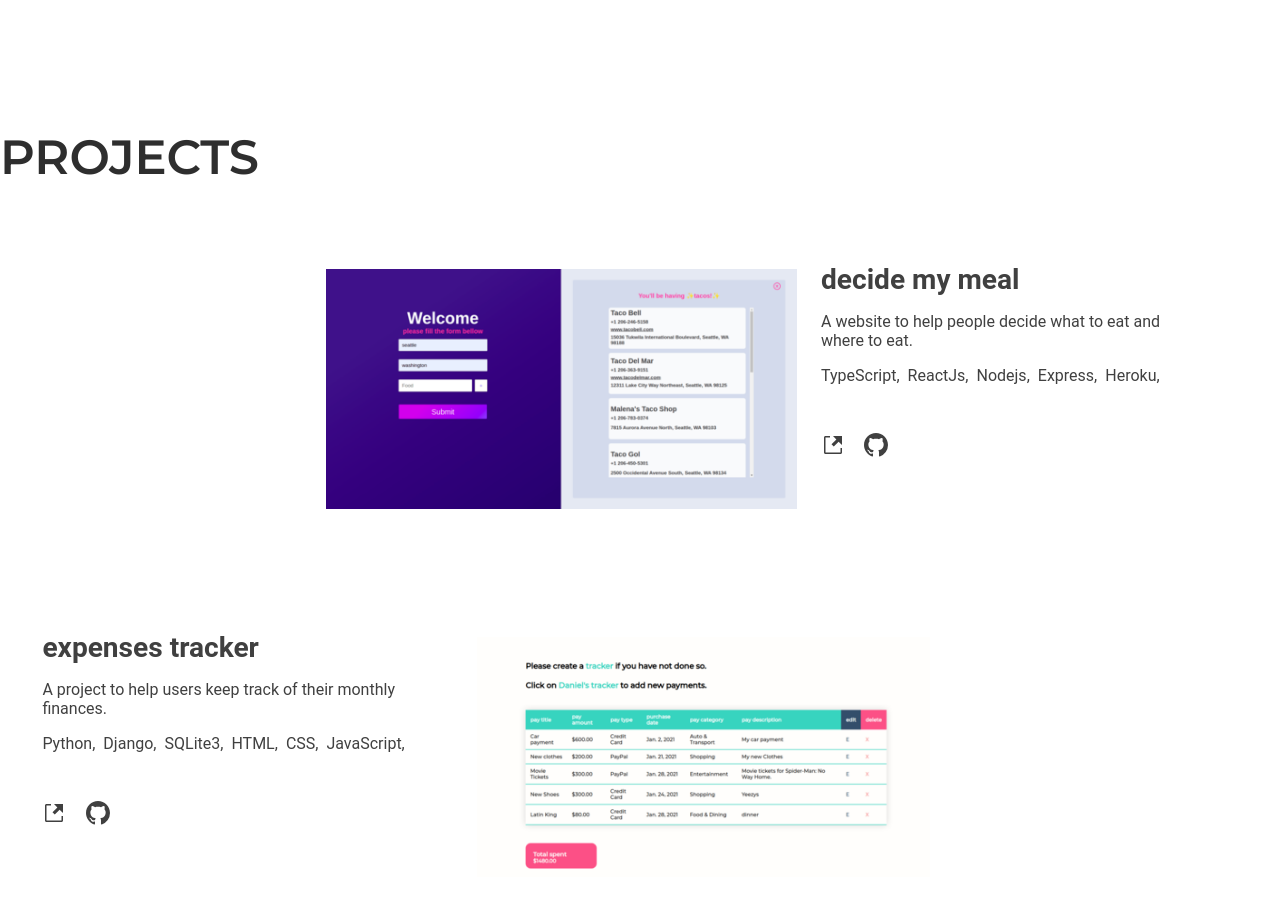
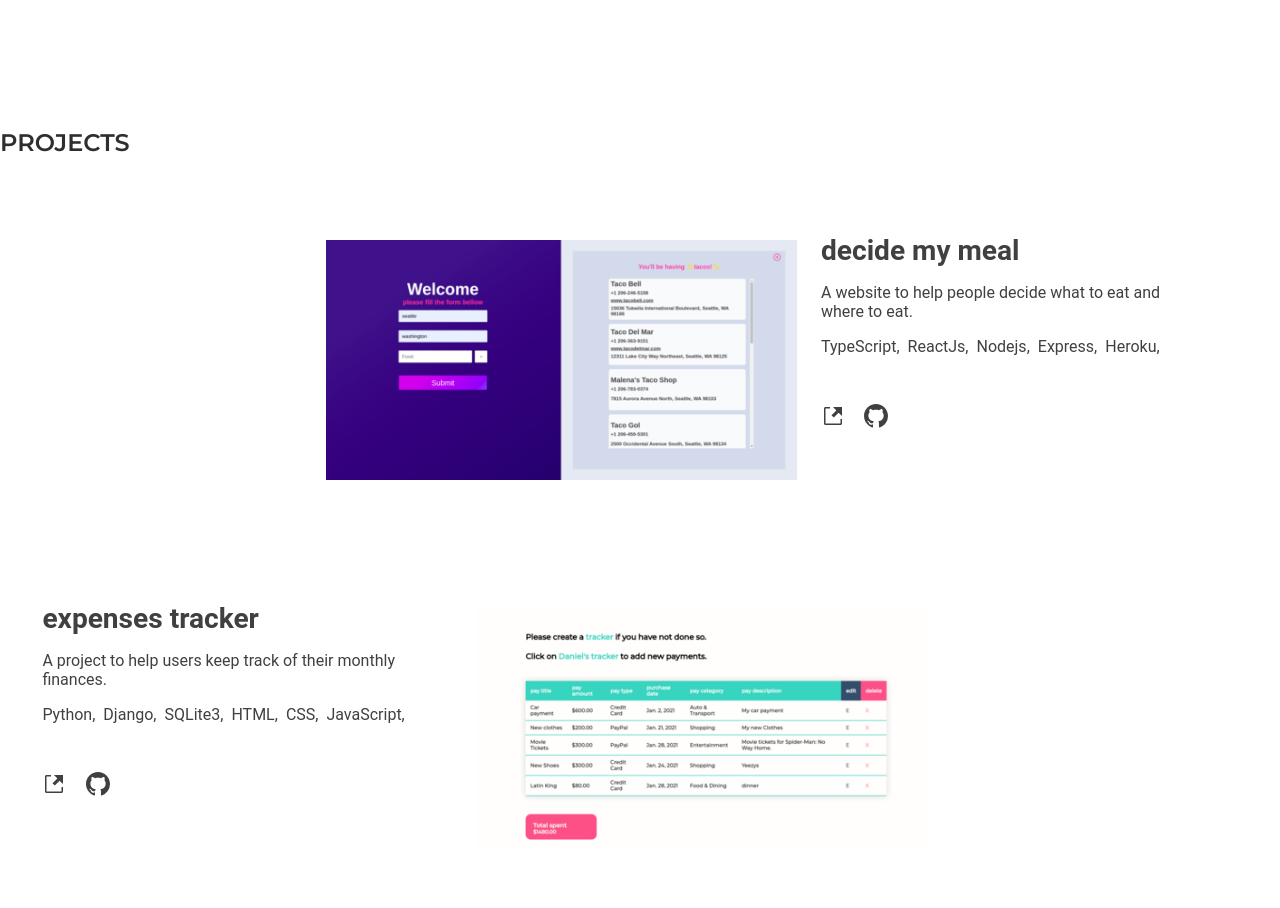
Before and after one commit to dndanli/dndanli-portfolio-v2, a React (Create React App) app in the folder dndanli-portfolio/: page / in a window 1280 px wide. Shown: the part 1100-2008 px from the top of the page. Built offline with nearby package versions, Linux system fonts and the light colour scheme.

Commit message:
removed div from projects component

```diff
--- a/dndanli-portfolio/src/Components/Projects/Projects.tsx
+++ b/dndanli-portfolio/src/Components/Projects/Projects.tsx
@@ -8,9 +8,7 @@ type ProjectsProp = {
 const Projects = ({ className }: ProjectsProp) => {
   return (
     <div className={className} id="all-projects">
-      <div id="projects-title">
-        <h1>PROJECTS</h1>
-      </div>
+      <h2 id="projects-title">PROJECTS</h2>
       {ProjectsData.map((project) => {
         return (
           <StyledProjectBlock
```
